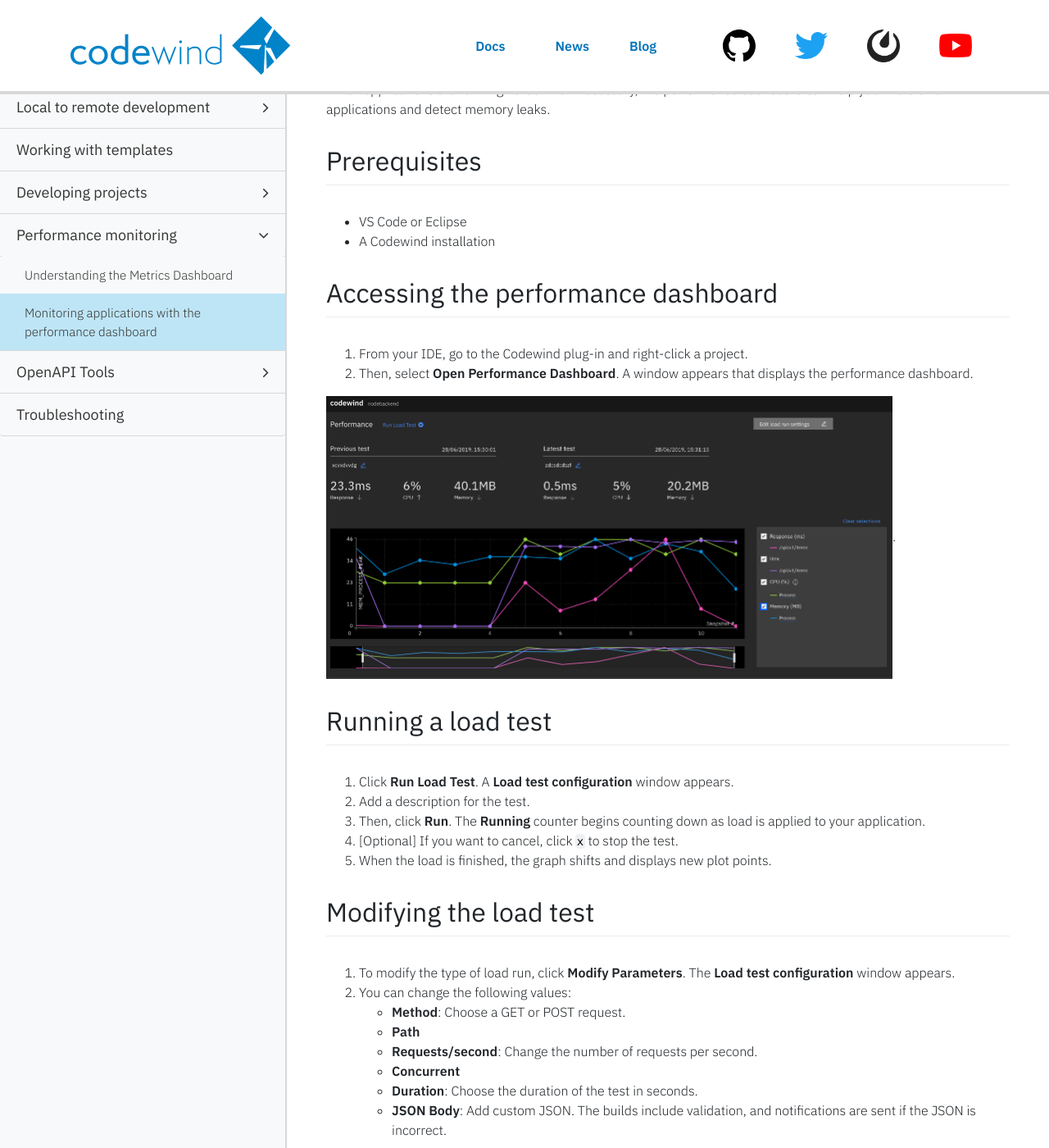
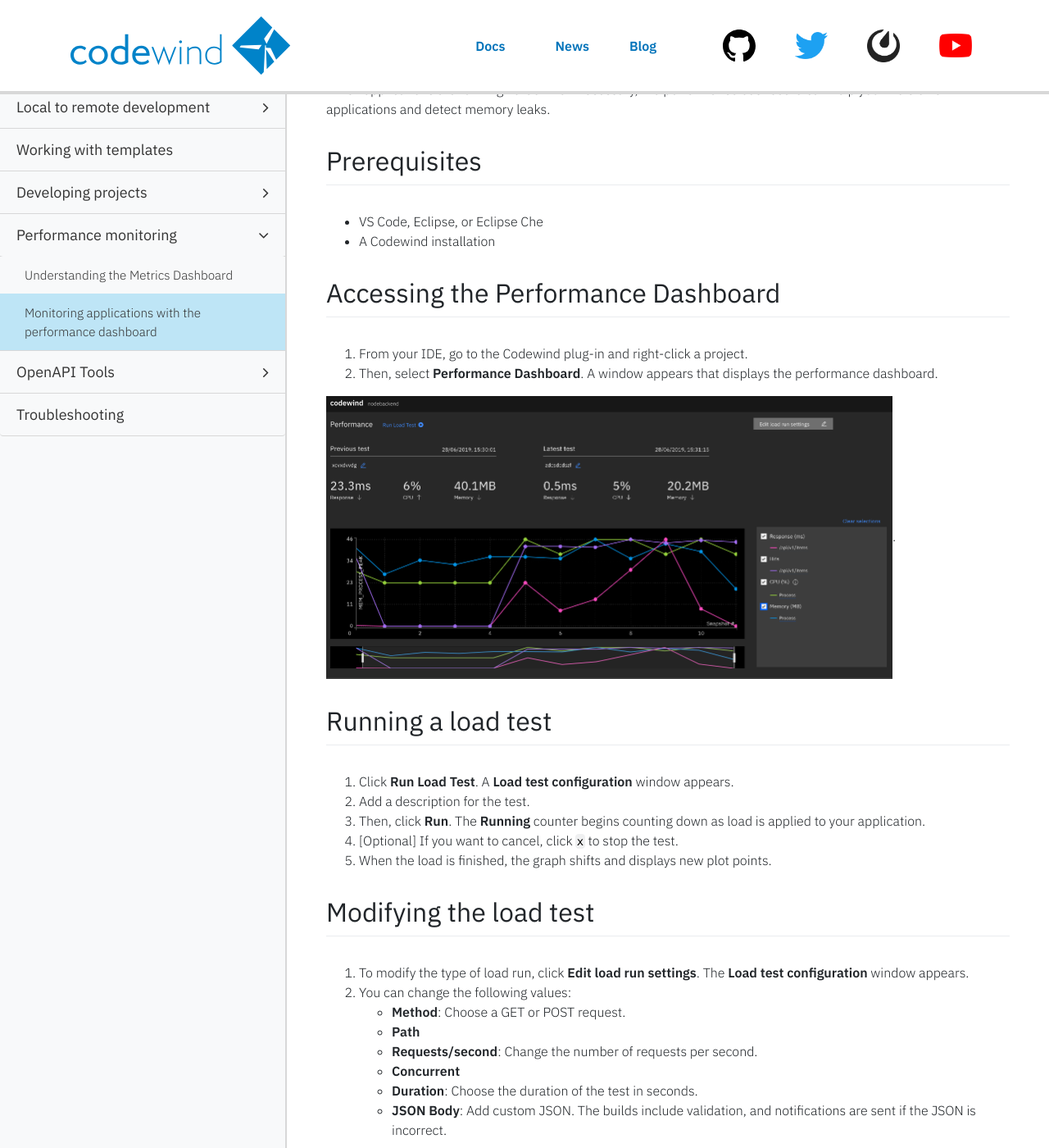
Before and after one commit to eclipse-archived/codewind-docs, a Jekyll site: the page built from docs/_documentations/performance.md, in a window 1280 px wide and 1400 px high, scrolled down 440 px. Shown: the whole window at 82% size. Built offline with Jekyll 4.4.1, drawn with Linux system fonts in a browser that asks for light colours; nearby versions of some CDN libraries; comment, search, counter and statistics services are not loaded.

Commit message:
Review comments
Signed-off-by: micgibso <MICGIBSO@uk.ibm.com>

```diff
--- a/docs/_documentations/performance.md
+++ b/docs/_documentations/performance.md
@@ -20,13 +20,13 @@ You will learn how to add and enable monitoring to your application. Then, you c
 
 ## Prerequisites
 
-- VS Code or Eclipse
+- VS Code, Eclipse, or Eclipse Che
 - A Codewind installation
 
-## Accessing the performance dashboard
+## Accessing the Performance Dashboard
 
 1. From your IDE, go to the Codewind plug-in and right-click a project.
-2. Then, select **Open Performance Dashboard**. A window appears that displays the performance dashboard.<br>
+2. Then, select **Performance Dashboard**. A window appears that displays the performance dashboard.<br>
 
 ![performance dashboard](dist/images/performanceguide/performancedash_window.png){:height="345px" width="691px"}. <br>
 
@@ -40,7 +40,7 @@ You will learn how to add and enable monitoring to your application. Then, you c
 
 ## Modifying the load test
 
-1. To modify the type of load run, click **Modify Parameters**. The **Load test configuration** window appears.
+1. To modify the type of load run, click **Edit load run settings**. The **Load test configuration** window appears.
 2. You can change the following values:
     - **Method**: Choose a GET or POST request.
     - **Path**
```
